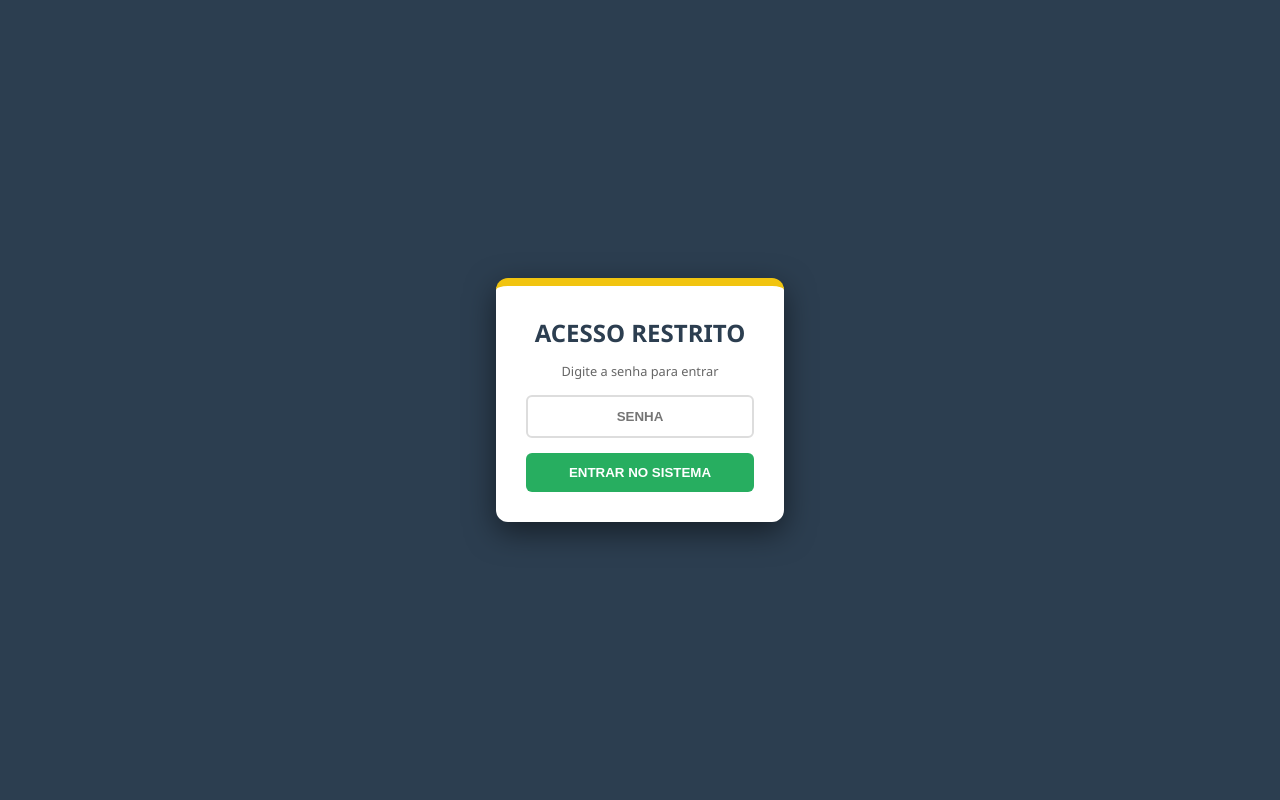
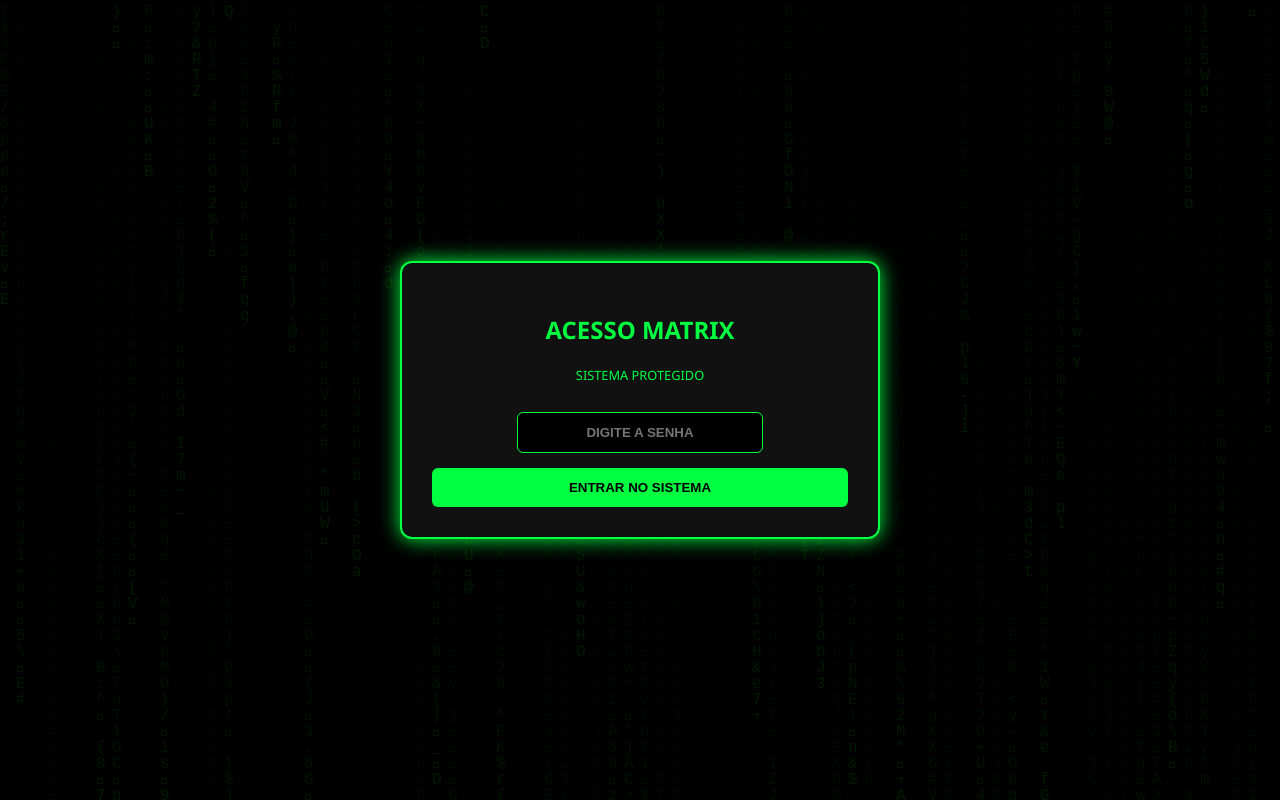
Before and after one commit to GuinhoDoBicho/Milha-E-Centenas-Secas, a plain HTML site: page index.html in a window 1280 px wide. Drawn offline with Linux system fonts and the light colour scheme.

Commit message:
Revamp index.html with new styles and effects
Updated styles and added matrix background effect.

```diff
--- a/index.html
+++ b/index.html
@@ -6,12 +6,13 @@
     <title>Milha E Centenas Secas Do Guinho</title>
     <style>
         :root {
-            --primary: #2c3e50;
-            --secondary: #34495e;
+            --primary: #00FF41; /* Verde Matrix */
+            --secondary: #003B00;
             --accent: #e74c3c;
             --success: #27ae60;
             --gold: #f1c40f;
             --blue-btn: #2980b9;
+            --matrix-bg: #000000;
         }
 
         body {
@@ -19,19 +20,30 @@
             -webkit-user-select: none;
             -moz-user-select: none;
             font-family: 'Segoe UI', Tahoma, Geneva, Verdana, sans-serif;
-            background-color: #a5c3d9;
+            background-color: var(--matrix-bg);
             margin: 0;
             display: flex;
             flex-direction: column;
             align-items: center;
             min-height: 100vh;
+            overflow-x: hidden;
+        }
+
+        /* EFEITO MATRIX NO FUNDO */
+        #matrix-canvas {
+            position: fixed;
+            top: 0;
+            left: 0;
+            z-index: -1;
+            width: 100%;
+            height: 100%;
         }
 
         /* TELA DE LOGIN */
         #login-overlay {
             position: fixed;
             top: 0; left: 0; width: 100%; height: 100%;
-            background: #2c3e50;
+            background: rgba(0, 0, 0, 0.9);
             display: flex;
             justify-content: center;
             align-items: center;
@@ -39,22 +51,25 @@
         }
 
         .login-box {
-            background: white;
+            background: #111;
             padding: 30px;
             border-radius: 12px;
             text-align: center;
-            box-shadow: 0 10px 30px rgba(0,0,0,0.5);
-            border-top: 8px solid var(--gold);
+            box-shadow: 0 0 20px var(--primary);
+            border: 2px solid var(--primary);
         }
+
+        .login-box h2 { color: var(--primary); margin-bottom: 20px; }
 
         .login-box input {
             padding: 12px;
-            width: 200px;
+            width: 220px;
             margin: 15px 0;
-            border: 2px solid #ddd;
+            background: #000;
+            border: 1px solid var(--primary);
             border-radius: 6px;
             text-align: center;
-            display: block;
+            color: var(--primary);
             font-weight: bold;
         }
 
@@ -65,13 +80,14 @@
             width: 100%;
             max-width: 900px;
             box-sizing: border-box;
+            z-index: 1;
         }
 
         .container {
-            background: #cbd9e6;
+            background: rgba(203, 217, 230, 0.92); /* Leve transparência */
             padding: 20px;
             border-radius: 12px;
-            box-shadow: 0 10px 25px rgba(0,0,0,0.2);
+            box-shadow: 0 10px 40px rgba(0,255,65,0.2);
             border: 3px solid var(--secondary);
         }
 
@@ -96,13 +112,13 @@
         }
 
         .daily-tip {
-            background: #2c3e50;
-            color: #f1c40f;
+            background: #000;
+            color: var(--primary);
             padding: 12px;
             border-radius: 8px;
             margin-bottom: 15px;
             text-align: center;
-            border: 2px dashed #f1c40f;
+            border: 2px solid var(--primary);
         }
 
         .number-selector {
@@ -163,20 +179,22 @@
         .btn-clear { background: #c0392b; }
         .btn-share { background: var(--blue-btn); }
         .btn-fullscreen { background: #607d8b; }
-        .btn-login { background: var(--success); color: white; width: 100%; border: none; padding: 12px; cursor: pointer; font-weight: bold; border-radius: 6px; }
+        .btn-login { background: var(--primary); color: #000; width: 100%; border: none; padding: 12px; cursor: pointer; font-weight: bold; border-radius: 6px; }
 
-        footer { margin-top: 30px; padding: 15px; font-weight: bold; color: #2c3e50; text-align: center; }
+        footer { margin-top: 30px; padding: 15px; font-weight: bold; color: var(--primary); text-align: center; text-shadow: 1px 1px 2px black; }
     </style>
 </head>
 <body oncontextmenu="return false;">
 
+<canvas id="matrix-canvas"></canvas>
+
 <div id="login-overlay">
     <div class="login-box">
-        <h2 style="margin:0; color:var(--primary);">ACESSO RESTRITO</h2>
-        <p style="color:#666; font-size: 0.8rem;">Digite a senha para entrar</p>
-        <input type="password" id="pass-field" placeholder="SENHA" onkeydown="if(event.key==='Enter') verifyPass()">
+        <h2>ACESSO MATRIX</h2>
+        <p style="color:var(--primary); font-size: 0.8rem;">SISTEMA PROTEGIDO</p>
+        <input type="password" id="pass-field" placeholder="DIGITE A SENHA" onkeydown="if(event.key==='Enter') verifyPass()">
         <button class="btn-login" onclick="verifyPass()">ENTRAR NO SISTEMA</button>
-        <p id="error-msg" style="color:red; font-size:0.8rem; display:none; margin-top:10px;">Senha Incorreta!</p>
+        <p id="error-msg" style="color:red; font-size:0.8rem; display:none; margin-top:10px; font-weight: bold;">SENHA INVÁLIDA!</p>
     </div>
 </div>
 
@@ -233,6 +251,35 @@
         if(e.keyCode == 123 || (e.ctrlKey && e.shiftKey && (e.keyCode == 73 || e.keyCode == 67 || e.keyCode == 74)) || (e.ctrlKey && e.keyCode == 85)) return false;
     }
 
+    // EFEITO MATRIX
+    const canvas = document.getElementById('matrix-canvas');
+    const ctx = canvas.getContext('2d');
+    let columns;
+    let drops;
+
+    function resizeCanvas() {
+        canvas.width = window.innerWidth;
+        canvas.height = window.innerHeight;
+        columns = canvas.width / 16;
+        drops = Array(Math.floor(columns)).fill(1);
+    }
+    resizeCanvas();
+    window.addEventListener('resize', resizeCanvas);
+
+    function drawMatrix() {
+        ctx.fillStyle = 'rgba(0, 0, 0, 0.05)';
+        ctx.fillRect(0, 0, canvas.width, canvas.height);
+        ctx.fillStyle = '#0F0';
+        ctx.font = '16px monospace';
+        for (let i = 0; i < drops.length; i++) {
+            const text = String.fromCharCode(Math.floor(Math.random() * 128));
+            ctx.fillText(text, i * 16, drops[i] * 16);
+            if (drops[i] * 16 > canvas.height && Math.random() > 0.975) drops[i] = 0;
+            drops[i]++;
+        }
+    }
+    setInterval(drawMatrix, 40);
+
     // LÓGICA DE LOGIN MEMORIZADO
     window.onload = function() {
         if(localStorage.getItem('guinho_authorized') === 'true') { showContent(); }
@@ -260,7 +307,7 @@
 
     // CONFIGURAÇÕES DE FECHAMENTO
     let selectedNumbers = [];
-    const matrix = [
+    const matrixArr = [
         [0, 2, 7, 1], [0, 4, 6, 2], [0, 6, 4, 3], [1, 0, 4, 6], [1, 3, 2, 7],
         [1, 5, 2, 0], [1, 7, 0, 3], [2, 0, 7, 4], [2, 3, 6, 5], [2, 5, 4, 7],
         [2, 7, 4, 0], [3, 1, 4, 2], [3, 4, 1, 5], [3, 6, 0, 5], [3, 7, 6, 5],
@@ -307,7 +354,7 @@
         list.innerHTML = '';
         if (selectedNumbers.length < 8) return;
         const sorted = [...selectedNumbers].sort((a,b) => a-b);
-        matrix.forEach((indices, i) => {
+        matrixArr.forEach((indices, i) => {
             const milha = indices.map(idx => sorted[idx]).join('');
             const div = document.createElement('div');
             div.className = 'game-card'; div.id = `game-${i}`;
@@ -323,7 +370,7 @@
         document.querySelectorAll('.game-card').forEach(c => c.className = 'game-card');
         if (selectedNumbers.length < 8) return updateCheckerDisplay(milhas, centenas);
         const sorted = [...selectedNumbers].sort((a,b) => a-b);
-        matrix.forEach((indices, gIdx) => {
+        matrixArr.forEach((indices, gIdx) => {
             const mGen = indices.map(idx => sorted[idx]).join('');
             const cGen = mGen.substring(1);
             results.forEach((res, rIdx) => {
@@ -349,7 +396,6 @@
         checkGames();
     }
 
-    // NOVO MODELO DE COMPARTILHAMENTO EM BLOCOS
     function shareGames() {
         if (selectedNumbers.length < 8) return alert("Selecione 8 números.");
         const sorted = [...selectedNumbers].sort((a,b) => a-b);
@@ -357,7 +403,7 @@
         const outNums = allNums.filter(n => !selectedNumbers.includes(n));
 
         let games = [];
-        matrix.forEach((indices) => {
+        matrixArr.forEach((indices) => {
             games.push(indices.map(idx => sorted[idx]).join(''));
         });
 
```
